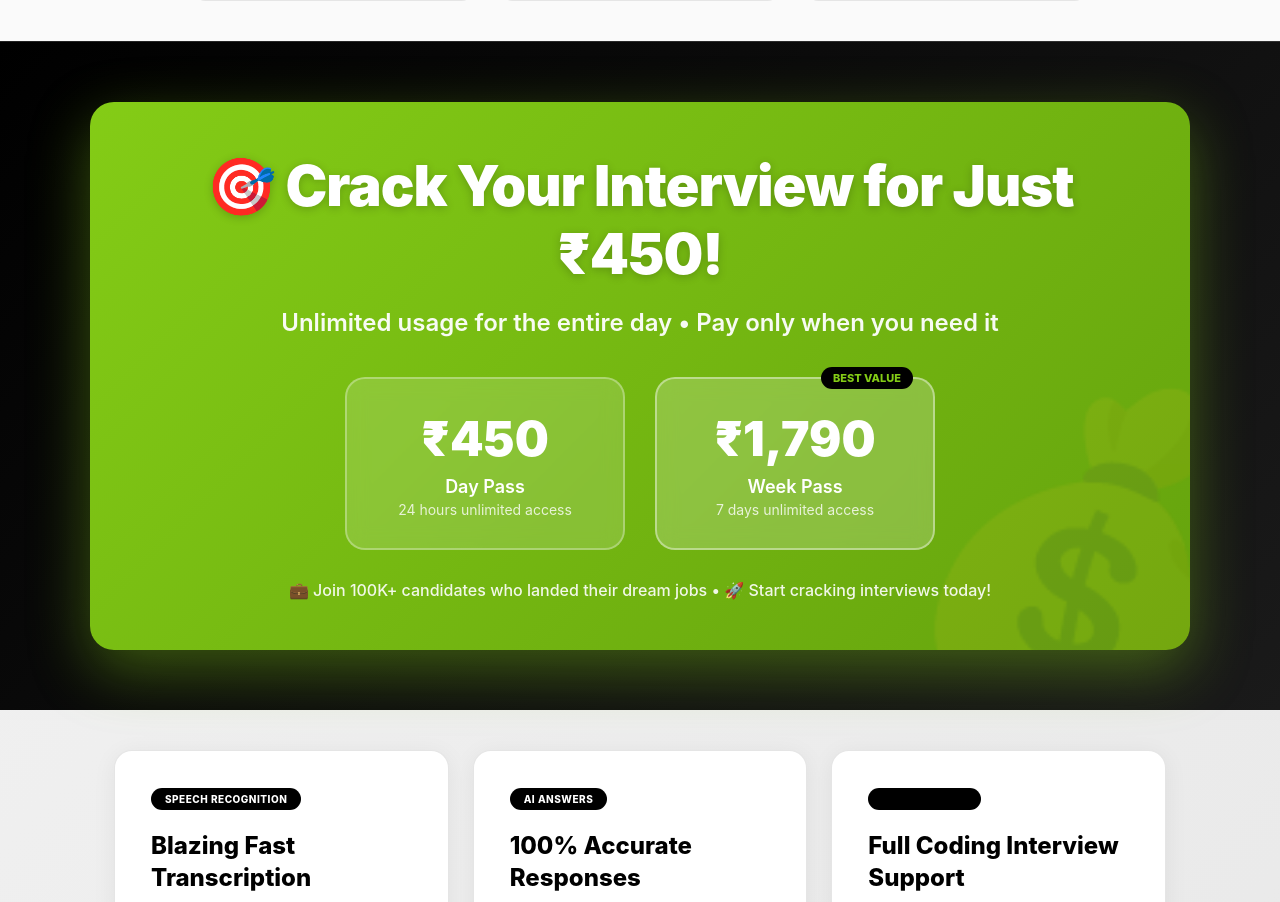
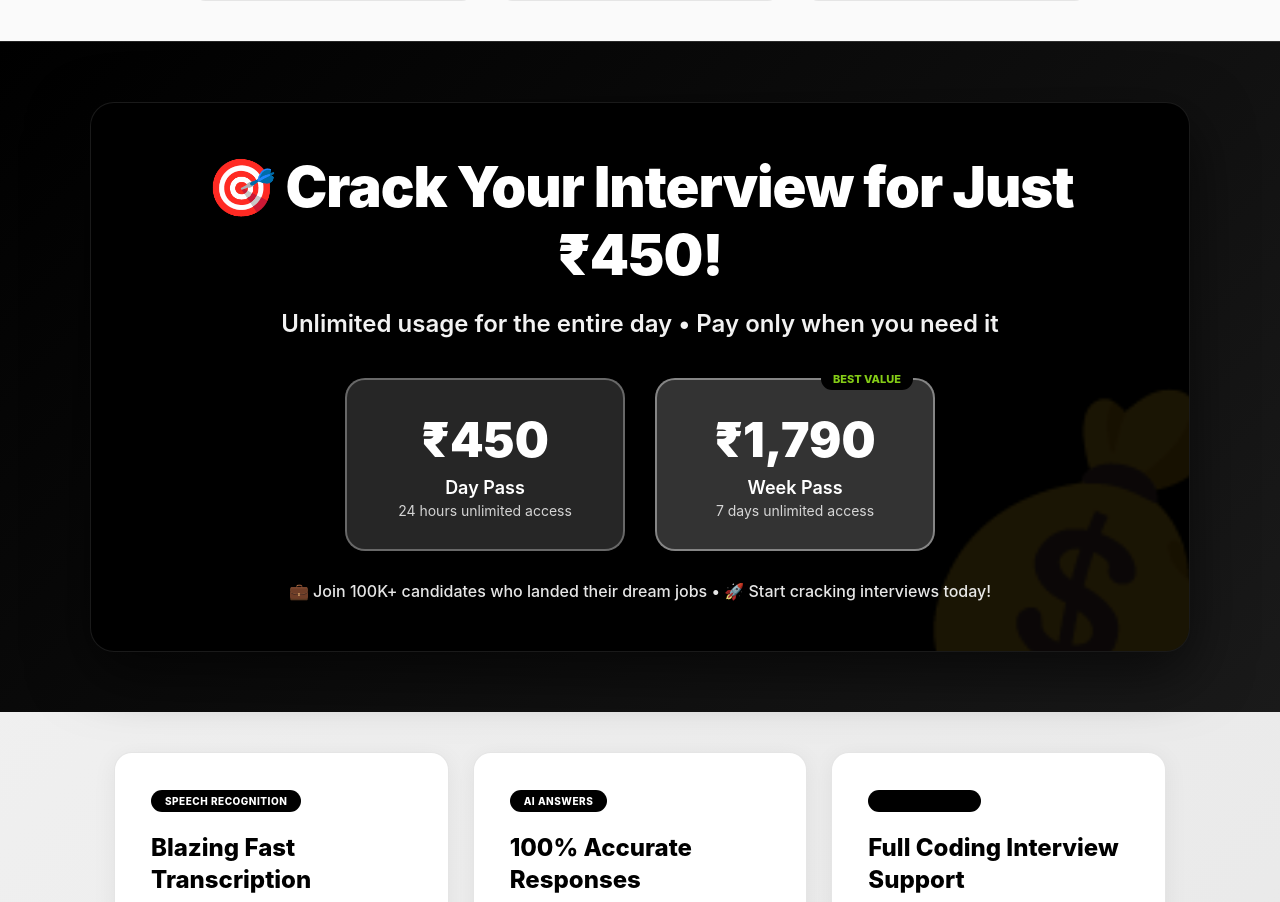
Before and after one commit to jos1996/AIAstent-Web, a React (Vite) app: page / in a window 1280 px wide. Shown: the part 3601-4503 px from the top of the page. Built offline with nearby package versions, Linux system fonts and the light colour scheme; no server answers.

Commit message:
Change pricing section background from green to black to match overall design

```diff
--- a/src/pages/HomePage.tsx
+++ b/src/pages/HomePage.tsx
@@ -873,12 +873,13 @@ export default function HomePage() {
       }}>
         <div style={{ maxWidth: 1100, margin: '0 auto', textAlign: 'center' }}>
           <div style={{
-            background: 'linear-gradient(135deg, #84cc16 0%, #65a30d 100%)',
+            background: '#000',
             borderRadius: 24,
             padding: '50px 40px',
             position: 'relative',
             overflow: 'hidden',
-            boxShadow: '0 20px 60px rgba(132, 204, 22, 0.4)',
+            boxShadow: '0 20px 60px rgba(0, 0, 0, 0.6)',
+            border: '1px solid rgba(255,255,255,0.1)',
           }}>
             <div style={{ position: 'relative', zIndex: 1 }}>
               <h2 style={{
```
